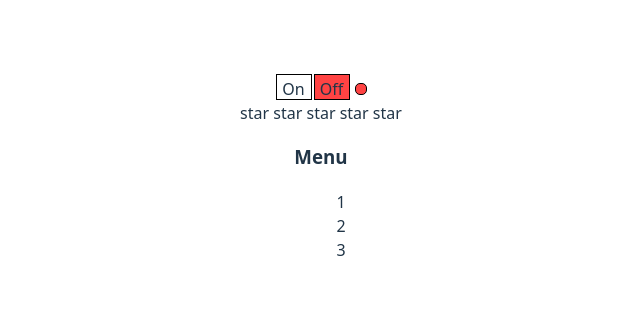
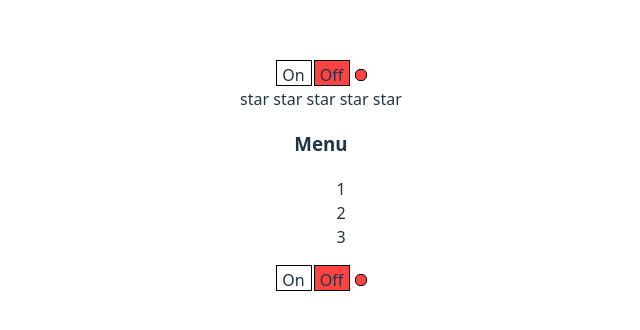
Before and after one commit to VictoriaGri95/kabzda-react-1, a React (Vite) app: page / in a window 1280 px wide. Shown: the part 224-554 px from the top of the page, without its empty margins (319-959 px from the left). Built offline with nearby package versions, Linux system fonts and the light colour scheme.

Commit message:
commit 23-12-25

```diff
--- a/src/App.tsx
+++ b/src/App.tsx
@@ -4,21 +4,34 @@ import {useState} from "react";
 import {Rating, type RatingValueType} from "./components/raiting/ Raiting.tsx";
 import {Accordion} from "./components/accordion/Accordion.tsx";
 import {OnOff} from "./components/onOff/OnOff.tsx";
-
+import {
+  UncontrolledOnOff
+} from "./components/uncontrolledOnOff/UncontrolledOnOff.tsx";
 
 
 function App() {
-let [ratingValue, setRatingValue] = useState<RatingValueType>(0);
-let [accordionCollapsed, setAccordionCollapsed] = useState<boolean>(false);
-  let [on, setOn] = useState(false)
+  const [ratingValue, setRatingValue] = useState<RatingValueType>(0);
+  const [accordionCollapsed, setAccordionCollapsed] = useState<boolean>(false);
+  const [on, setOn] = useState(false)
   return (
 
     <>
 
-      <OnOff on={on} setOn={setOn}/>
+      <OnOff
+        isOn={on}
+        onChange={setOn}
+      />
       {/*<UncontrolledAccordion titleValue={"Menu"}/>*/}
-      <Rating value={ratingValue} onClick={setRatingValue}/>
-      <Accordion titleValue={"Menu"} collapsed={accordionCollapsed} onChange={setAccordionCollapsed}/>
+      <Rating
+        value={ratingValue}
+        onClick={setRatingValue}
+      />
+      <Accordion
+        titleValue={"Menu"}
+        collapsed={accordionCollapsed}
+        onChange={() => setAccordionCollapsed(prev => !prev)}
+      />
+      <UncontrolledOnOff onChange={setOn}/>
       {/*<UncontrolledRating/>*/}
 
       {/*<PageTittle title={"This is app component."}/>*/}
--- a/src/components/accordion/Accordion.tsx
+++ b/src/components/accordion/Accordion.tsx
@@ -1,9 +1,10 @@
+
 
 
 type AccordionProps = {
   titleValue: string
   collapsed: boolean
-  onChange: (collapsed: boolean) => void
+  onChange: () => void
 }
 
 
@@ -11,7 +12,7 @@ export function Accordion (props: AccordionProps) {
 
     return (
       <div>
-        <AccordionTitle title={props.titleValue} onClick={() => props.onChange(!props.collapsed)}/>
+        <AccordionTitle title={props.titleValue} onChange={props.onChange}/>
         { !props.collapsed && <AccordionBody /> }
       </div>
     )
@@ -20,13 +21,13 @@ export function Accordion (props: AccordionProps) {
 
 type AccordionTitleProps = {
   title: string
-  onClick: () => void
+  onChange: () => void
 
 }
 
 function AccordionTitle(props: AccordionTitleProps) {
   return (
-    <h3 onClick={props.onClick}>{props.title}</h3>
+    <h3 onClick={props.onChange}>{props.title}</h3>
   )
 }
 
--- a/src/components/onOff/OnOff.tsx
+++ b/src/components/onOff/OnOff.tsx
@@ -1,10 +1,11 @@
-import {useState} from "react";
+type PropsType = {
+  isOn: boolean,
+  onChange: (on: boolean) => void
+}
 
-export function OnOff() {
+export function OnOff(props: PropsType) {
 
-  // let on = false
-
-  let [on, setOn] = useState(false)
+  // le
 
   const onStyle = {
     width: "30px",
@@ -12,7 +13,7 @@ export function OnOff() {
     border: "1px solid black",
     display: "inline-block",
     padding: "2px",
-    backgroundColor: on ? "#76e077" : "white",
+    backgroundColor: props.isOn ? "#76e077" : "white",
   }
   const offStyle = {
     width: "30px",
@@ -21,7 +22,7 @@ export function OnOff() {
     display: "inline-block",
     marginLeft: "2px",
     padding: "2px",
-    backgroundColor: on ? "white" : "#ff4343",
+    backgroundColor: props.isOn ? "white" : "#ff4343",
   }
   const indicatorStyle = {
     width: "10px",
@@ -30,14 +31,14 @@ export function OnOff() {
     border: "1px solid black",
     display: "inline-block",
     marginLeft: "5px",
-    backgroundColor: on ? "#76e077" : "#ff4343",
+    backgroundColor: props.isOn ? "#76e077" : "#ff4343",
 
   }
 
   return (
     <div>
-      <div style={onStyle} onClick={() => {setOn(true)}}>On</div>
-      <div style={offStyle} onClick={() => {setOn(false)}}>Off</div>
+      <div style={onStyle} onClick={() => {props.onChange(true)}}>On</div>
+      <div style={offStyle} onClick={() => {props.onChange(false)}}>Off</div>
       <div style={indicatorStyle}></div>
     </div>
   )
--- a/src/components/uncontrolledOnOff/UncontrolledOnOff.tsx
+++ b/src/components/uncontrolledOnOff/UncontrolledOnOff.tsx
@@ -1,12 +1,12 @@
 type PropsType = {
-  on: boolean,
-  setOn: (on: boolean) => void,
+onChange: (on: boolean) => void,
 }
 
 
+import {useState} from "react";
+
 export function UncontrolledOnOff(props: PropsType) {
-
-  // let on = false
+  const [on, setOn] = useState(false)
 
 
 
@@ -16,7 +16,7 @@ export function UncontrolledOnOff(props: PropsType) {
     border: "1px solid black",
     display: "inline-block",
     padding: "2px",
-    backgroundColor: props.on ? "#76e077" : "white",
+    backgroundColor: on ? "#76e077" : "white",
   }
   const offStyle = {
     width: "30px",
@@ -25,7 +25,7 @@ export function UncontrolledOnOff(props: PropsType) {
     display: "inline-block",
     marginLeft: "2px",
     padding: "2px",
-    backgroundColor: props.on ? "white" : "#ff4343",
+    backgroundColor: on ? "white" : "#ff4343",
   }
   const indicatorStyle = {
     width: "10px",
@@ -34,14 +34,21 @@ export function UncontrolledOnOff(props: PropsType) {
     border: "1px solid black",
     display: "inline-block",
     marginLeft: "5px",
-    backgroundColor: props.on ? "#76e077" : "#ff4343",
+    backgroundColor: on ? "#76e077" : "#ff4343",
 
   }
-
+const onClickHandler = () => {
+  setOn(true)
+  props.onChange(true)
+}
+const offClickHandler = () => {
+  setOn(false)
+  props.onChange(false)
+}
 return (
   <div>
-    <div style={onStyle} onClick={() => {props.setOn(true)}}>On</div>
-    <div style={offStyle} onClick={() => {props.setOn(false)}}>Off</div>
+    <div style={onStyle} onClick={onClickHandler}>On</div>
+    <div style={offStyle} onClick={offClickHandler}>Off</div>
     <div style={indicatorStyle}></div>
   </div>
 )
```
